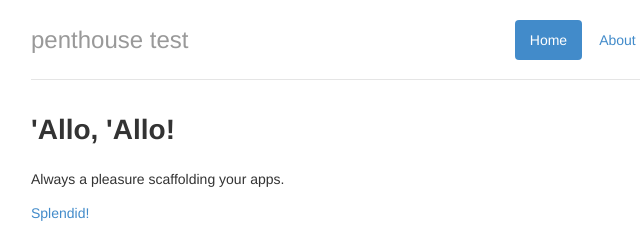
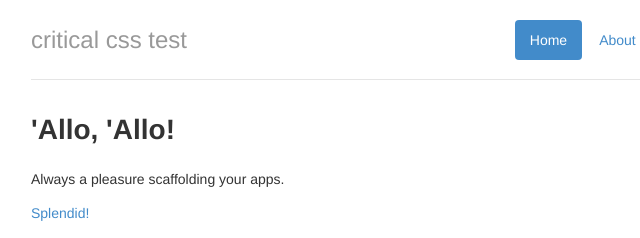
Before and after one commit to addyosmani/critical, a website: page fixture/index-critical.html in a window 1280 px wide. Shown: the top 238 px of the page, 259-899 px from the left. Drawn offline with Linux system fonts and the light colour scheme; files that its build step writes are made by us from their sources.

Commit message:
change penthouse test to critical css test

```diff
--- a/fixture/index-critical.html
+++ b/fixture/index-critical.html
@@ -2,7 +2,7 @@
 <html class="no-js">
     <head>
         <meta charset="utf-8">
-        <title>penthouse test</title>
+        <title>critical css test</title>
         <meta name="description" content="">
         <meta name="viewport" content="width=device-width, initial-scale=1">
         <!-- Place favicon.ico and apple-touch-icon.png in the root directory -->
@@ -22,7 +22,7 @@
                     <li><a href="#">About</a></li>
                     <li><a href="#">Contact</a></li>
                 </ul>
-                <h3 class="text-muted">penthouse test</h3>
+                <h3 class="text-muted">critical css test</h3>
             </div>
 
             <div class="jumbotron">
```
Also changed, not shown: fixture/index-final.html (+2 -2 lines), fixture/index-inlined-minified.html (+2 -2 lines), fixture/index-test.html (+2 -2 lines), fixture/index.html (+2 -2 lines), fixture/test-final.html (+2 -2 lines), fixture/test-inlined-minified.html (+2 -2 lines).
